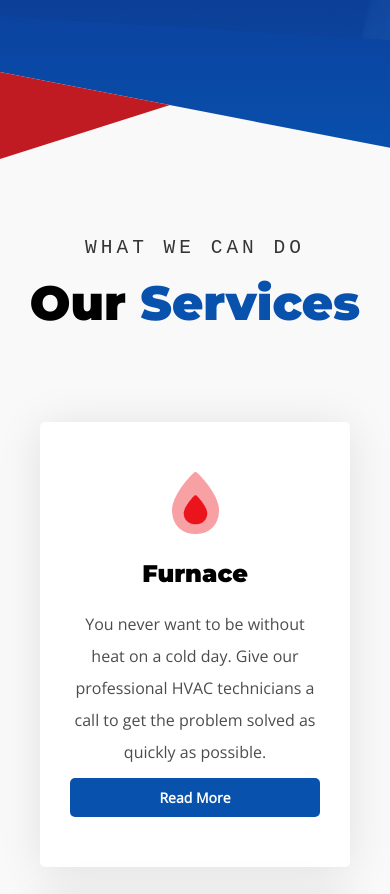
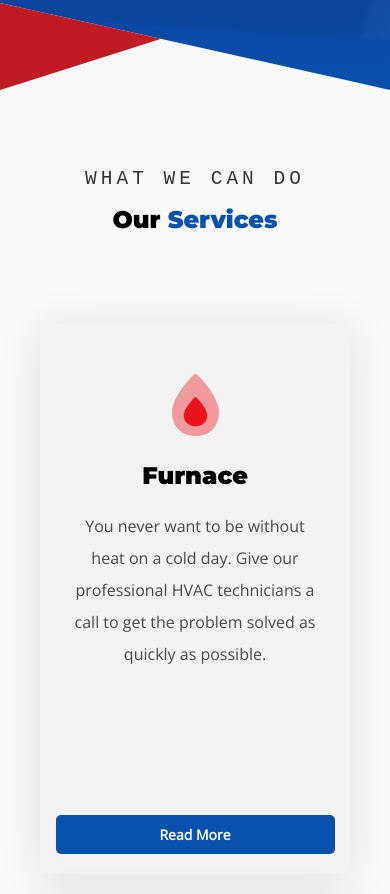
Before and after one commit to aditokmoo/west-o-plex, a website: page index.html in a window 390 px wide. Shown: the part 679-1573 px from the top of the page. Drawn offline with nearby package versions, Linux system fonts and the light colour scheme.

Commit message:
responsive fix

```diff
--- a/scss/abstracts/_mixins.scss
+++ b/scss/abstracts/_mixins.scss
@@ -1,4 +1,10 @@
 @mixin responsive($breakpoint) {
+    @if($breakpoint == 'small-desktop') {
+        @media (min-width: 1200px) and (max-width: 1460px) {
+            @content;
+        }
+    }
+
     @if($breakpoint == 'tablet') {
         @media only screen and (max-width: 1200px) {
             @content;
--- a/scss/base/_typography.scss
+++ b/scss/base/_typography.scss
@@ -4,9 +4,13 @@
 h1 {
     font-family: Montserrat;
     font-size: 3em;
+    // Mobile
+    @include responsive('mobile') {
+        font-size: 2em;
+    }
     // Small Mobile
-    @include responsive('small-mobile') {
-        font-size: 2em;
+    @include responsive('mobile') {
+        font-size: 1.5em;
     }
 }
 
--- a/scss/components/_card.scss
+++ b/scss/components/_card.scss
@@ -3,7 +3,8 @@
     box-shadow: 0px 4px 45px rgba(0, 0, 0, 0.1);
     width: 100%;
     border-radius: 5px;
-    height: 100%;
+    height: 470px;
+    position: relative;
     padding: 50px 30px 50px 30px;
     text-align: center;
 
@@ -16,7 +17,7 @@
     }
 
     a {
-        display: none;
+        position: absolute;
         background-color: $primaryColor;
         color: $lightTextColor;
         text-decoration: none;
@@ -28,10 +29,13 @@
         transition: .2s;
         font-size: 14px;
         font-weight: 600;
+        bottom: 20px;
+        left: 0;
+        right: 0;
 
         // Tablet
         @include responsive('tablet') {
-            width: 100%;
+            width: 90%;
         }
 
         &:hover {
--- a/scss/layout/_hero-section.scss
+++ b/scss/layout/_hero-section.scss
@@ -24,6 +24,9 @@
         justify-content: space-between;
         padding: 20px 0;
         gap: 30px;
+        @include responsive('small-desktop') {
+            padding: 20px;
+        }
 
         .logo {
             position: relative;
@@ -113,6 +116,10 @@
          justify-content: space-between;
          list-style-type: none;
          width: 100%;
+         // Small Desktop
+         @include responsive('small-desktop') {
+            width: 90%;
+         }
          // Small Tablet
          @include responsive('small-tablet') {
             display: none;
@@ -221,6 +228,11 @@
             &.right {
                 position: relative;
                 width: 60%;
+                // Small Desktop
+                @include responsive('small-desktop') {
+                    right: 100px;
+                }
+                // Tablet
                 @include responsive('tablet') {
                     display: none;
                 }
--- a/scss/layout/_repair-section.scss
+++ b/scss/layout/_repair-section.scss
@@ -37,6 +37,8 @@
             }
 
             .card {
+                height: 600px;
+
                 // Tablet
                 @include responsive('tablet') {
                     width: 70%;
@@ -46,6 +48,14 @@
                         height: 100%;
                     }
                 }
+                // Small mobile
+                @include responsive('small-mobile') {
+                    height: 100%;
+
+                    p {
+                        height: 500px;
+                    }
+                }
             }
         }
     }
--- a/scss/layout/_services.scss
+++ b/scss/layout/_services.scss
@@ -30,8 +30,8 @@
         .cards {
             margin: 50px 0;
             display: flex;
+            justify-content: center;
             align-items: center;
-            justify-content: center;
             gap: 30px;
             // Tablet
             @include responsive('tablet') {
@@ -43,7 +43,18 @@
             @include responsive('mobile') {
                 grid-template-columns: 1fr;
             }
+
+            .card {
+                height: 550px;
+
+                &:first-child {
+                    background-color: #F3F3F3;
+                }
+
+                &:last-child {
+                    background-color: #F3F3F3;
+                }
+            }
         }
-
     }
 }
--- a/scss/layout/_testimonials.scss
+++ b/scss/layout/_testimonials.scss
@@ -138,6 +138,9 @@
         .btns {
             position: relative;
             top: -300px;
+            // Small Desktop
+            top: -275px;
+            // Tablet
             @include responsive('tablet') {
                 top: -20rem;
             }
@@ -156,19 +159,36 @@
             .prev-button {
                 position: absolute;
                 left: -70px;
+                // Small Tablet
+                @include responsive('small-desktop') {
+                    left: 18px;
+                }
                 // Tablet
                 @include responsive('tablet') {
                     top: -300px;
                     left: 40px;
+                }
+                // Small Mobile
+                @include responsive('small-mobile') {
+                    left: 20px;
                 }
             }
 
             .next-button {
                 position: absolute;
                 right: -70px;
+                // Small Desktop
+                @include responsive('small-desktop') {
+                    right: 18px;
+                }
+                // Tablet
                 @include responsive('tablet') {
                     top: -300px;
                     right: 40px;
+                }
+                 // Small Mobile
+                 @include responsive('small-mobile') {
+                    right: 20px;
                 }
             }
         }
```
Also changed, not shown: dist/css/main.css.
